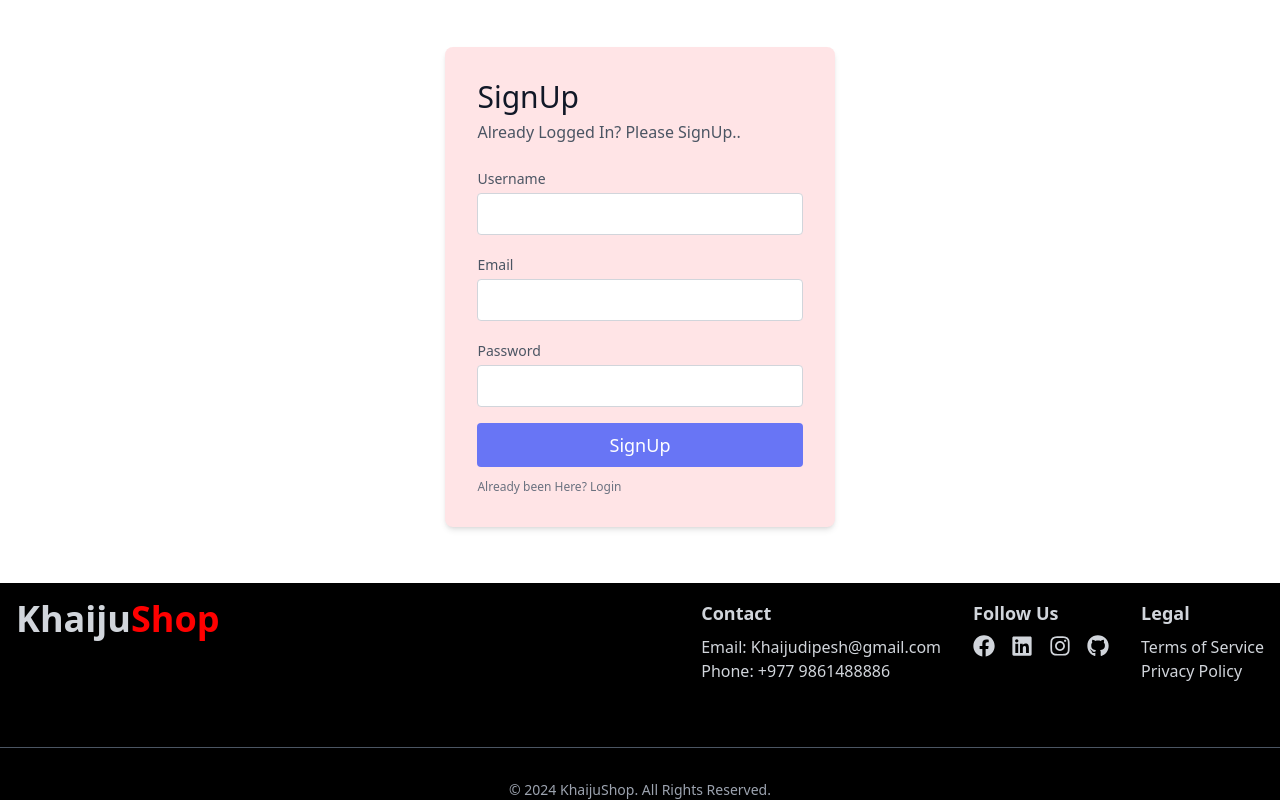
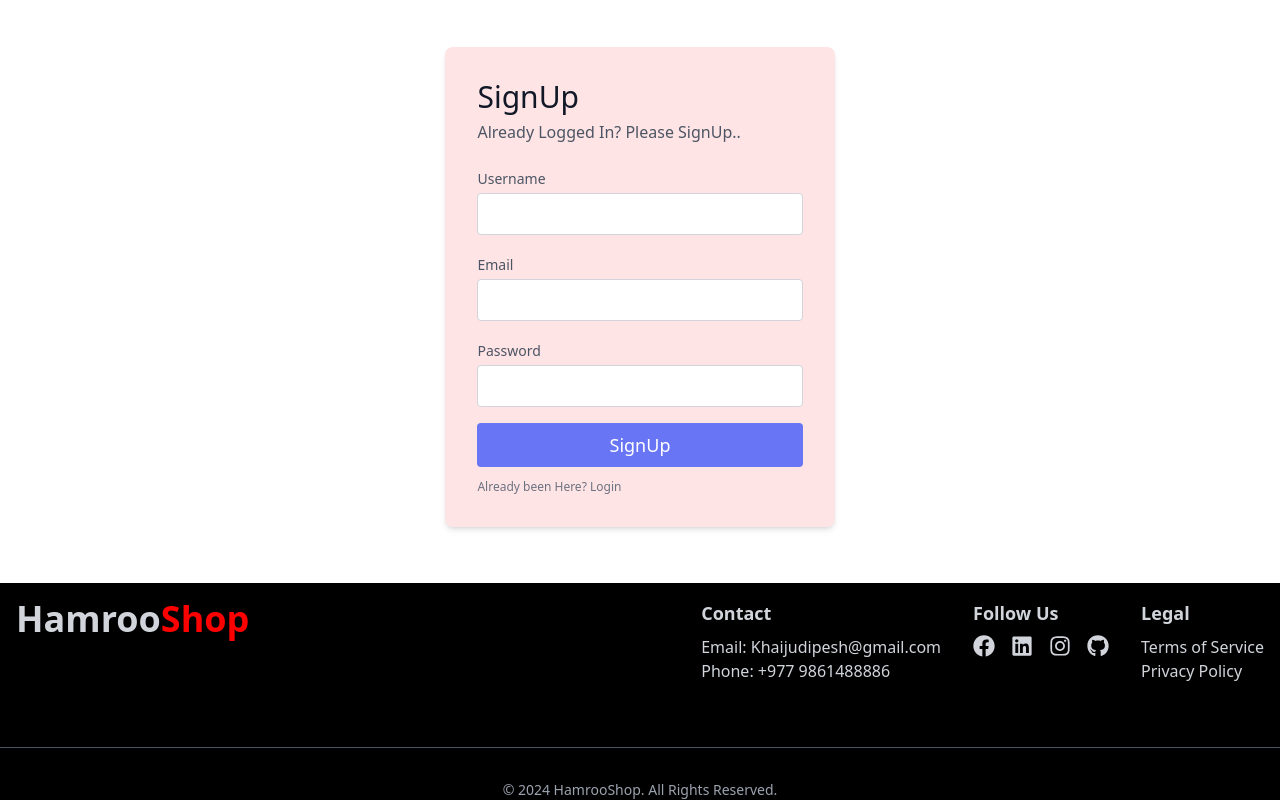
Before and after one commit to Dipesh-khaiju/ecomm_khaijushop, a React (Vite) app: page /signUP in a window 1280 px wide. Shown: the part 314-1114 px from the top of the page. Built offline with nearby package versions, Linux system fonts and the light colour scheme; no server answers.

Commit message:
Changed titles from khaijushop to hamrooshop

```diff
--- a/index.html
+++ b/index.html
@@ -4,7 +4,7 @@
     <meta charset="UTF-8" />
     <link rel="icon" type="image/svg+xml" href="/vite.svg" />
     <meta name="viewport" content="width=device-width, initial-scale=1.0" />
-    <title>KhaijuShop</title>
+    <title>HamrooShop</title>
   </head>
   <body>
     <div id="root"></div>
--- a/src/components/Footer/Footer.jsx
+++ b/src/components/Footer/Footer.jsx
@@ -7,7 +7,7 @@ const Footer = () => {
       <footer className="bg-black   text-gray-300">
       <div className="container mx-auto py-4 px-4 flex flex-wrap justify-between">
         <div className="mb-2 ">
-          <h2 className="text-4xl  font-semibold">  Khaiju<span className="text-[red]">Shop</span></h2>
+          <h2 className="text-4xl  font-semibold"> Hamroo<span className="text-[red]">Shop</span></h2>
         </div>
         <div className="flex flex-wrap items-start">
           <div className="mr-8 mb-4">
@@ -34,7 +34,7 @@ const Footer = () => {
         </div>
       </div>
       <hr className="border-gray-600 my-8" />
-      <p className="text-center text-sm text-gray-400">&copy; 2024 KhaijuShop. All Rights Reserved.</p>
+      <p className="text-center text-sm text-gray-400">&copy; 2024 HamrooShop. All Rights Reserved.</p>
     </footer>
 
       </div>
--- a/src/components/Navbar/Navbar.jsx
+++ b/src/components/Navbar/Navbar.jsx
@@ -31,7 +31,7 @@ signOut(auth).then(() => {
             <div>
               <Link to="/">
                 <h3 className="font-bold md:text-3xl  lg:4xl  text-xl">
-                  Khaiju<span className="text-[red]">Shop</span>
+                  Hamroo<span className="text-[red]">Shop</span>
                 </h3>
               </Link>
             </div>
--- a/src/components/Testemonials/Testemonials.jsx
+++ b/src/components/Testemonials/Testemonials.jsx
@@ -43,7 +43,7 @@ const Testemonials = () => {
                 <path d="M925.036 57.197h-304c-27.6 0-50 22.4-50 50v304c0 27.601 22.4 50 50 50h145.5c-1.9 79.601-20.4 143.3-55.4 191.2-27.6 37.8-69.399 69.1-125.3 93.8-25.7 11.3-36.8 41.7-24.8 67.101l36 76c11.6 24.399 40.3 35.1 65.1 24.399 66.2-28.6 122.101-64.8 167.7-108.8 55.601-53.7 93.7-114.3 114.3-181.9 20.601-67.6 30.9-159.8 30.9-276.8v-239c0-27.599-22.401-50-50-50zM106.036 913.497c65.4-28.5 121-64.699 166.9-108.6 56.1-53.7 94.4-114.1 115-181.2 20.6-67.1 30.899-159.6 30.899-277.5v-239c0-27.6-22.399-50-50-50h-304c-27.6 0-50 22.4-50 50v304c0 27.601 22.4 50 50 50h145.5c-1.9 79.601-20.4 143.3-55.4 191.2-27.6 37.8-69.4 69.1-125.3 93.8-25.7 11.3-36.8 41.7-24.8 67.101l35.9 75.8c11.601 24.399 40.501 35.2 65.301 24.399z"></path>
               </svg>
               <p className="leading-relaxed mb-6">
-                "Ever since I stumbled upon KhaijuShop, my life has changed! The
+                "Ever since I stumbled upon HamrooShop, my life has changed! The
                 products are top-notch, the prices are unbeatable, and the
                 customer service is out of this world. I'm a customer for life!"
               </p>
@@ -108,7 +108,7 @@ const Testemonials = () => {
                 <path d="M925.036 57.197h-304c-27.6 0-50 22.4-50 50v304c0 27.601 22.4 50 50 50h145.5c-1.9 79.601-20.4 143.3-55.4 191.2-27.6 37.8-69.399 69.1-125.3 93.8-25.7 11.3-36.8 41.7-24.8 67.101l36 76c11.6 24.399 40.3 35.1 65.1 24.399 66.2-28.6 122.101-64.8 167.7-108.8 55.601-53.7 93.7-114.3 114.3-181.9 20.601-67.6 30.9-159.8 30.9-276.8v-239c0-27.599-22.401-50-50-50zM106.036 913.497c65.4-28.5 121-64.699 166.9-108.6 56.1-53.7 94.4-114.1 115-181.2 20.6-67.1 30.899-159.6 30.899-277.5v-239c0-27.6-22.399-50-50-50h-304c-27.6 0-50 22.4-50 50v304c0 27.601 22.4 50 50 50h145.5c-1.9 79.601-20.4 143.3-55.4 191.2-27.6 37.8-69.4 69.1-125.3 93.8-25.7 11.3-36.8 41.7-24.8 67.101l35.9 75.8c11.601 24.399 40.501 35.2 65.301 24.399z"></path>
               </svg>
               <p className="leading-relaxed mb-6">
-                "KhaijuShop is a hidden gem! Their unique products, great
+                "HamrooShop is a hidden gem! Their unique products, great
                 prices, and fantastic customer service have made me a loyal
                 customer. Shopping here is always a delight!"
               </p>
@@ -140,7 +140,7 @@ const Testemonials = () => {
                 <path d="M925.036 57.197h-304c-27.6 0-50 22.4-50 50v304c0 27.601 22.4 50 50 50h145.5c-1.9 79.601-20.4 143.3-55.4 191.2-27.6 37.8-69.399 69.1-125.3 93.8-25.7 11.3-36.8 41.7-24.8 67.101l36 76c11.6 24.399 40.3 35.1 65.1 24.399 66.2-28.6 122.101-64.8 167.7-108.8 55.601-53.7 93.7-114.3 114.3-181.9 20.601-67.6 30.9-159.8 30.9-276.8v-239c0-27.599-22.401-50-50-50zM106.036 913.497c65.4-28.5 121-64.699 166.9-108.6 56.1-53.7 94.4-114.1 115-181.2 20.6-67.1 30.899-159.6 30.899-277.5v-239c0-27.6-22.399-50-50-50h-304c-27.6 0-50 22.4-50 50v304c0 27.601 22.4 50 50 50h145.5c-1.9 79.601-20.4 143.3-55.4 191.2-27.6 37.8-69.4 69.1-125.3 93.8-25.7 11.3-36.8 41.7-24.8 67.101l35.9 75.8c11.601 24.399 40.501 35.2 65.301 24.399z"></path>
               </svg>
               <p className="leading-relaxed mb-6">
-                "Shopping at KhaijuShop is like entering a treasure trove! Their
+                "Shopping at HamrooShop is like entering a treasure trove! Their
                 curated selection of products is simply amazing, and the quality
                 is always top-notch. Plus, their customer service goes above and
                 beyond. I'm hooked!"
--- a/src/pages/AboutUs/About.jsx
+++ b/src/pages/AboutUs/About.jsx
@@ -35,11 +35,11 @@ const About = () => {
               </h1>
               <p className="hidden text md:text-5xl text-[black] text-3xl mb-6 lg:inline-block">
                 {" "}
-                Khaiju<span className="text-red-500">Shop</span>{" "}
+                Hamroo<span className="text-red-500">Shop</span>{" "}
               </p>
 
               <p className="mb-8 leading-relaxed">
-                The KhaijuShop is one of the Nepals's leading digital ecommerce
+                The HamrooShop is one of the Nepals's leading digital ecommerce
                 entity that provides wide ranges of product at reasonable and
                 affordable prices.
               </p>
```
Also changed, not shown: 1 other file (tests, documents, lock files or other folders).
